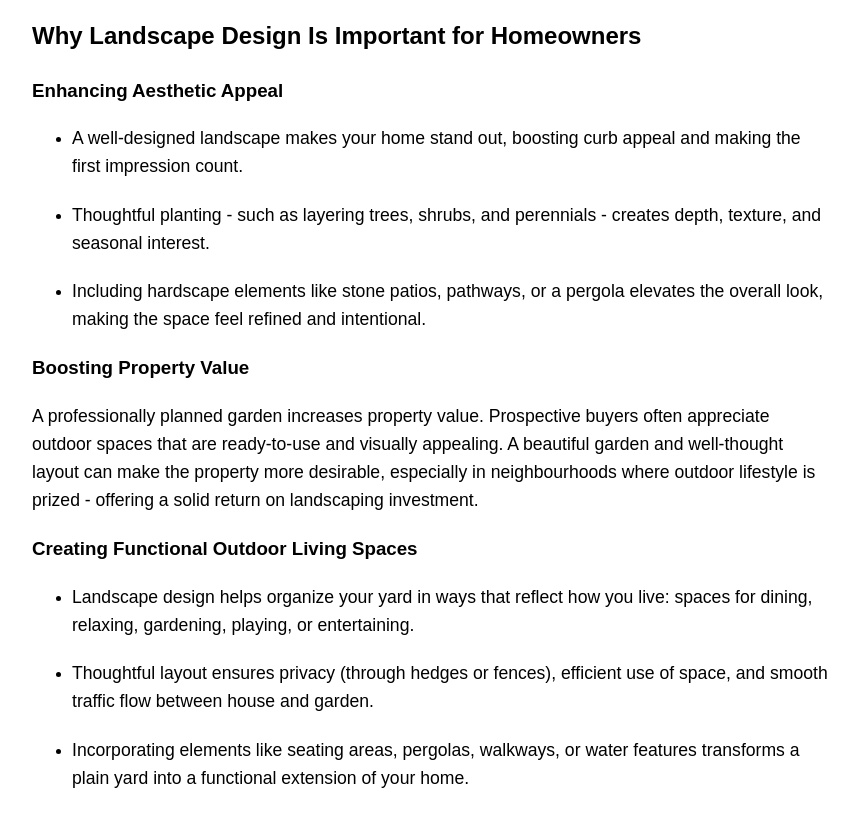
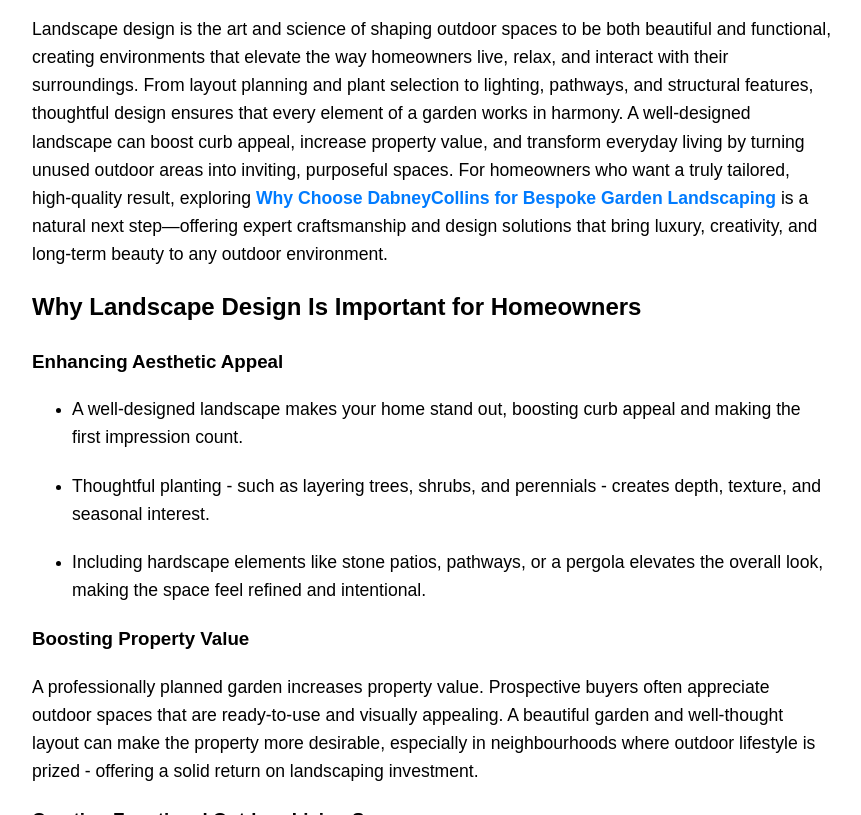
Before and after one commit to smithcaine/landscapedesign, a plain HTML site: page index.html in a window 1280 px wide. Shown: the part 967-1782 px from the top of the page, without its empty margins (208-1069 px from the left). Drawn offline with Linux system fonts and the light colour scheme.

Commit message:
Update index.html

```diff
--- a/index.html
+++ b/index.html
@@ -87,6 +87,8 @@
     <div style="text-align: center;">
  <img src="https://i.postimg.cc/3rSBjchN/a1_(1).jpg" alt="landscape.jpg" style="max-width: 100%; height: auto;">
 </div>
+
+    <p>Landscape design is the art and science of shaping outdoor spaces to be both beautiful and functional, creating environments that elevate the way homeowners live, relax, and interact with their surroundings. From layout planning and plant selection to lighting, pathways, and structural features, thoughtful design ensures that every element of a garden works in harmony. A well-designed landscape can boost curb appeal, increase property value, and transform everyday living by turning unused outdoor areas into inviting, purposeful spaces. For homeowners who want a truly tailored, high-quality result, exploring <a href="https://alexpaynesays.gitlab.io/landscapedesign/"><strong data-start="615" data-end="674">Why Choose DabneyCollins for Bespoke Garden Landscaping</strong></a> is a natural next step&mdash;offering expert craftsmanship and design solutions that bring luxury, creativity, and long-term beauty to any outdoor environment.</p>
 
 
 <h2>Why Landscape Design Is Important for Homeowners</h2>
```
